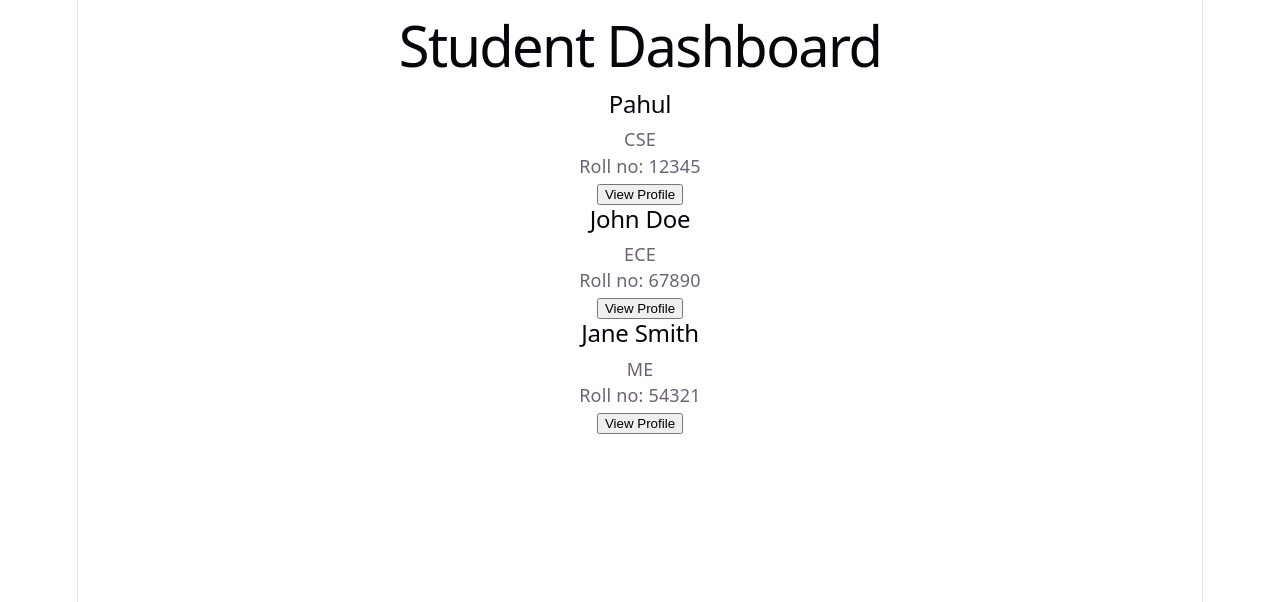
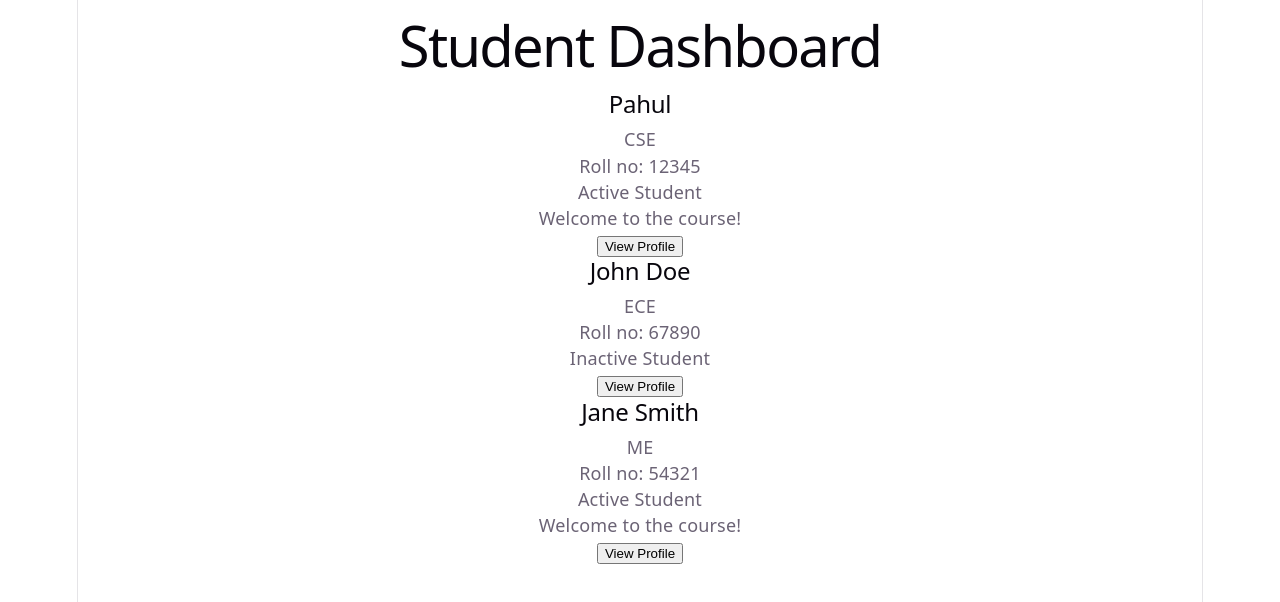
Before and after one commit to pahulmeet-singh/INT252, a React (Vite) app in the folder reactet/: page / in a window 1280 px wide. Shown: the top 602 px of the page. Built offline with nearby package versions, Linux system fonts and the light colour scheme.

Commit message:
ternary operator and logical AND operator

```diff
--- a/reactet/src/App.jsx
+++ b/reactet/src/App.jsx
@@ -185,16 +185,19 @@ function App() {
         name="Pahul"
         course="CSE"
         rollNo="12345"
+        isActive={true}
       />
       <StudentCard
         name="John Doe"
         course="ECE"
         rollNo="67890"
+        isActive={false}
       />
       <StudentCard
         name="Jane Smith"
         course="ME"
         rollNo="54321"
+        isActive={true}
       />
     </div>
   )
@@ -202,3 +205,5 @@ function App() {
 export default App;
 
 // this is called props drilling. We are passing the props from the parent component to the child component. The child component can then use these props to display the data. This is a common pattern in React for passing data from parent to child components.
+
+//isActive is a boolean prop that we are passing to the StudentCard component. We can use this prop to conditionally render different content based on whether the student is active or not. In this case, we are displaying "Active Student" if isActive is true, and "Inactive Student" if isActive is false.
--- a/reactet/src/components/StudentCard.jsx
+++ b/reactet/src/components/StudentCard.jsx
@@ -47,13 +47,24 @@
 import Button from './Button';
 import Card from './Card';
 import StudentHeader from './StudentHeader';
-function StudentCard({ name, course, rollNo }) {
+function StudentCard({ name, course, rollNo, isActive }) {
   return (
     <Card>
       <StudentHeader name={name} />
 
       <p>{course}</p>
       <p> Roll no: {rollNo}</p>
+
+      {/* //ternary operator in react */}
+      {isActive ? (
+        <p>Active Student</p>
+      ) : (
+        <p>Inactive Student</p>
+      )}
+
+      {/* demonstrating and operator in react */}
+      {isActive && <p>Welcome to the course!</p>}
+
       <Button>View Profile</Button>
     </Card>
   )
```
